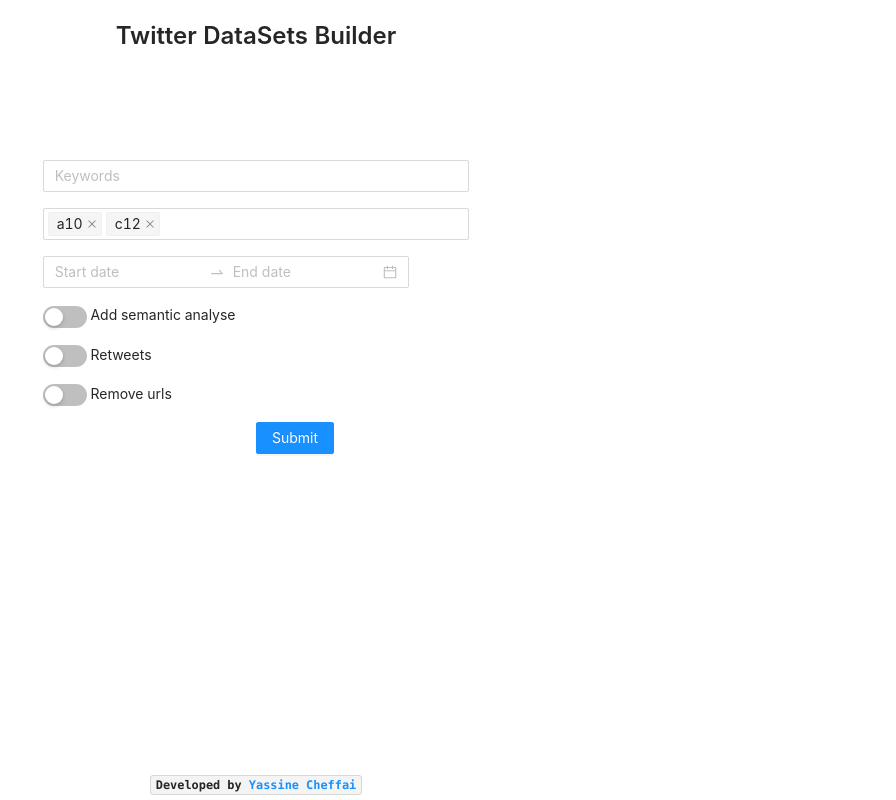
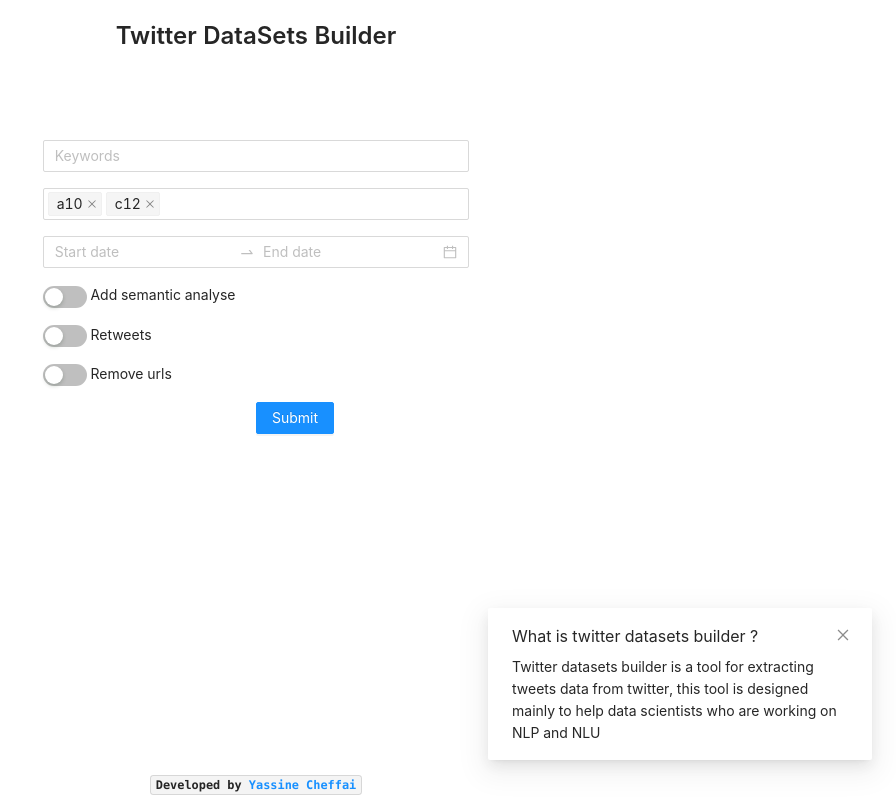
Before and after one commit to Yassine-cheffai/datasets-generator, a React (Create React App) app: page / in a window 1280 px wide. Shown: the whole page, without its empty margins (384-1280 px from the left). Built offline with nearby package versions, Linux system fonts and the light colour scheme.

Commit message:
notification that explain what the site is

```diff
--- a/src/App.tsx
+++ b/src/App.tsx
@@ -1,4 +1,4 @@
-import { Button, Col, DatePicker, Input, Row, Select, Switch, Typography, } from 'antd';
+import { Button, Col, DatePicker, Input, Row, Select, Switch, Typography, notification } from 'antd';
 import React from 'react';
 import './App.css';
 
@@ -12,11 +12,19 @@ const children = [<Option key={"1"} value="1">1</Option>,
 
 const App = () => {
 
+    notification.open({
+    message: 'What is twitter datasets builder ?',
+    description:
+      'Twitter datasets builder is a tool for extracting tweets data from twitter, this tool is designed mainly to help data scientists who are working on NLP and NLU',
+    duration: 0,
+    placement: 'bottomRight',
+    });
+
     return (
       <div>
         <Row>
             <Col span={8} offset={8}>
-                <Title level={3} style={{ marginTop: "20px", marginBottom: "100px", textAlign: "center"}}>Twitter DataSets Builder</Title>
+                <Title level={3} style={{ marginTop: "20px", marginBottom: "80px", textAlign: "center"}}>Twitter DataSets Builder</Title>
             </Col>
         </Row>
         <Row>
@@ -37,7 +45,7 @@ const App = () => {
         </Row>
         <Row>
             <Col span={8} offset={8} style={{ padding: '8px 0' }}>
-                <RangePicker />
+                <RangePicker style={{ width: '100%' }}/>
             </Col>
         </Row>
         <Row>
```
